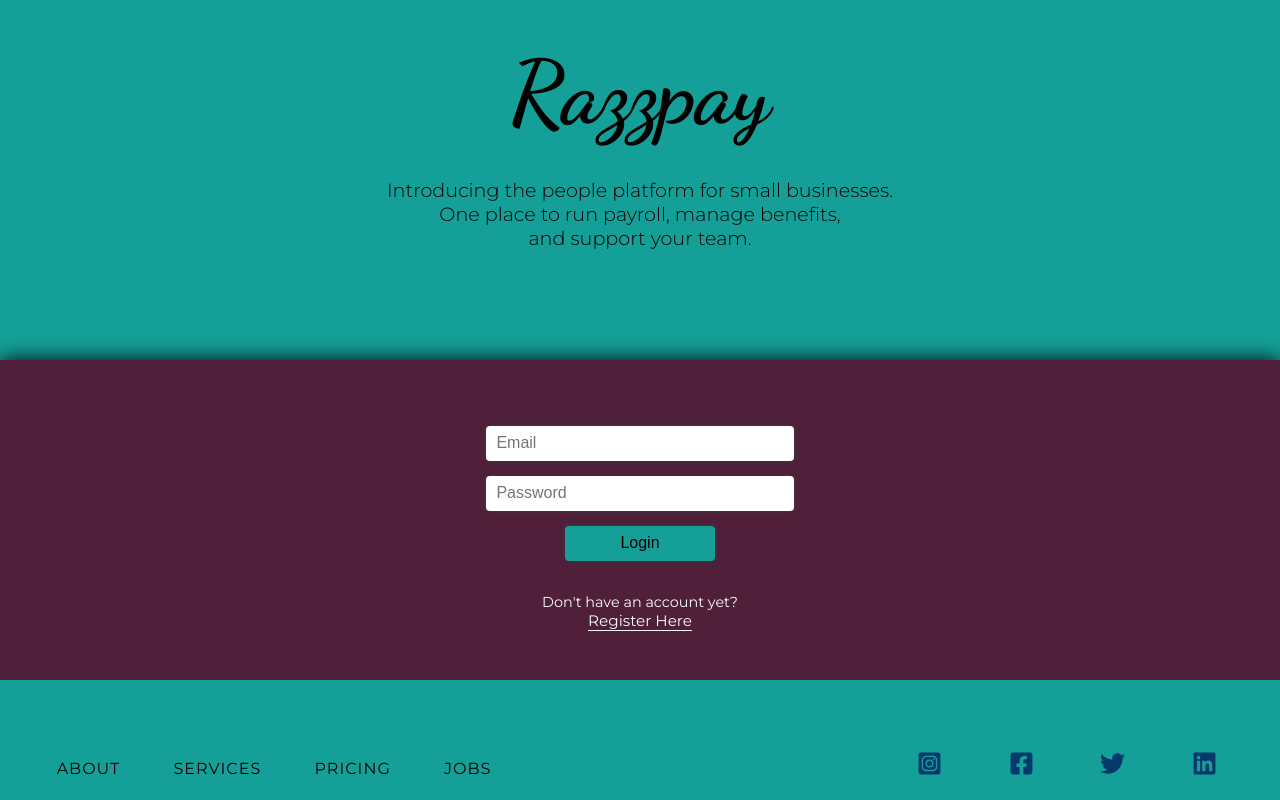
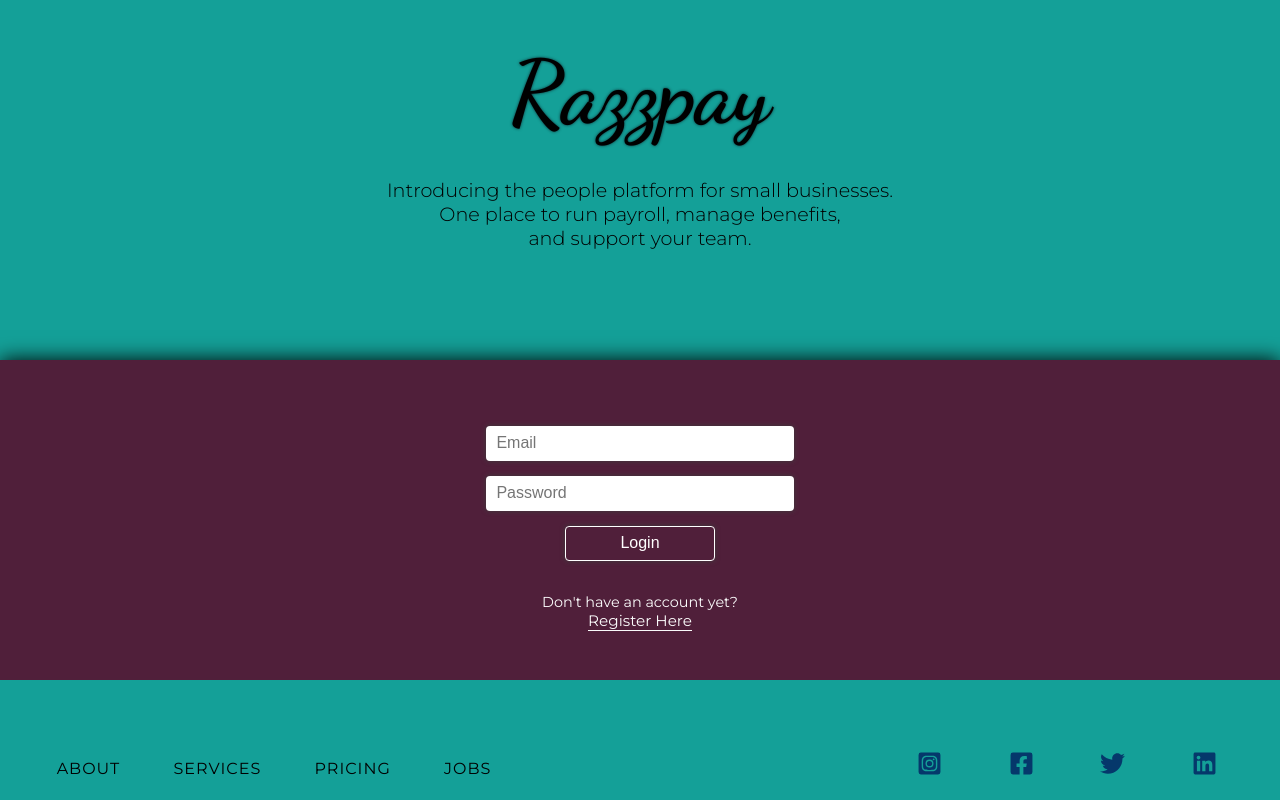
Before and after one commit to joshhammer/propulsion-final-project, a React (Create React App) app in the folder frontend/: page / in a window 1280 px wide. Built offline with nearby package versions, Linux system fonts and the light colour scheme.

Commit message:
refactor employee dashboard

```diff
--- a/frontend/src/components/AppContainer/Employee/EmployeeDashboard/EmployeeDashboard.scss
+++ b/frontend/src/components/AppContainer/Employee/EmployeeDashboard/EmployeeDashboard.scss
@@ -16,7 +16,7 @@
     display: flex;
     align-items: center;
     & h1 {
-        text-shadow: 0 0 10px black;
+        // text-shadow: 0 0 10px black;
         padding-bottom: .75rem;
         font-weight: 300;
         letter-spacing: 1px;
@@ -25,13 +25,13 @@
     & svg {
         width: 40px;
         height: 40px;
-        color: var(--mainGreen);
+        color: var(--mainBurgund);
     }
 }
 
 .employee-dashboard-title-and-logo {
     display: flex;
-    border-bottom: 1px solid var(--mainGreen);
+    border-bottom: 1px solid var(--mainBurgund);
     padding-top: 1rem;
 }
 
@@ -47,7 +47,7 @@
 }
 
 .dashboard-welcome-box {
-    text-shadow: 0 0 10px black;
+    // text-shadow: 0 0 10px black;
     & h1 {
         margin-bottom: 1rem;
         font-weight: 300;
@@ -65,7 +65,7 @@
 }
 
 .dashboard-card {
-    background: var(--mainGreen);
+    background: var(--mainBurgund);
     width: 45%;
     margin-right: 5%;
     margin-bottom: 5%;
@@ -78,6 +78,7 @@
     & h3 {
         margin-bottom: 1rem;
         font-weight: 400;
+        color: white;
     }
     & ul {
         list-style-type: none;
@@ -89,8 +90,8 @@
             box-shadow: var(--boxShadow);
         }
         & li:nth-child(2n) {
-            background: var(--mainGrey);
-            color: var(--mainBlue);
+            background: var(--mainGreen);
+            color: white;
         }
     }
 }
--- a/frontend/src/components/LandingPage/LandingPage.js
+++ b/frontend/src/components/LandingPage/LandingPage.js
@@ -80,7 +80,8 @@ const LandingPage = (props) => {
                         <InputField content={"Password"} type={"password"} name={"password"} value={state.password}
                                     onChange={handleChange}/>
                         <span className="input-span"></span>
-                        <AuthenticationButton content={"Login"} />
+                        {/* <AuthenticationButton content={"Login"} /> */}
+                        <button className='new-login-button'>Login</button>
                     </form>
                     <div className='register-box'>
                         <p>Don't have an account yet?</p>
--- a/frontend/src/components/LandingPage/LandingPage.scss
+++ b/frontend/src/components/LandingPage/LandingPage.scss
@@ -16,17 +16,17 @@
 
     & h3 {
         font-family: var(--secondaryFontFamily);
-        color: var(--mainBlue);
+        // color: var(--mainBlack);
     }
 }
 
 #razzpay-main-title {
-    color: var(--mainBlue);
+    // color: var(--mainBlue);
     font-size: 5.5rem;
     font-family: 'Dancing Script', cursive;
     margin-bottom: 2rem;
     margin-top: 2.5rem;
-    text-shadow: 0 0 3px var(--mainBlue);
+    text-shadow: 0 0 3px var(--mainBlack);
 }
 
 #main-subtitle {
@@ -131,7 +131,7 @@
         & a {
             box-sizing: border-box;
             font-family: var(--secondaryFontFamily);
-            color: var(--mainBlue);
+            color: black;
             letter-spacing: 1px;
             text-transform: uppercase;
             text-decoration: none;
@@ -139,7 +139,7 @@
             border-bottom: 2px solid transparent;
         }
         & a:hover {
-            border-bottom: 2px solid var(--mainBlue);
+            border-bottom: 2px solid var(--mainBlack);
         }
     }
 
@@ -154,3 +154,26 @@
         // }
     }
 }
+
+.new-login-button {
+    height: 35px;
+    width: 150px;
+    border: none;
+    color: white;
+    border-radius: var(--borderRadius);
+    background-color: var(--mainBurgundy);
+    border: 1px solid white;
+    font-size: 1rem;
+    outline: none;
+    box-shadow: var(--boxShadow);
+    transition: all .2s;
+    &:hover {
+        background: var(--mainGreen);
+        // border: none;
+        color: black;
+    }
+    &:active {
+        // box-shadow: 0 0 0 black;
+        border: none;
+    }
+}
--- a/frontend/src/index.scss
+++ b/frontend/src/index.scss
@@ -10,6 +10,7 @@
   --mainGrey: #ECECEC;
   --mainWhite: #fbfbfb;
   --mainBurgund: #501F3A;
+  --mainBlack: #0F292F;
   --mainFontFamily: 'Titillium', sans-serif;
   --secondaryFontFamily: 'Montserrat', sans-serif;
   --borderRadius: 4px;
```
